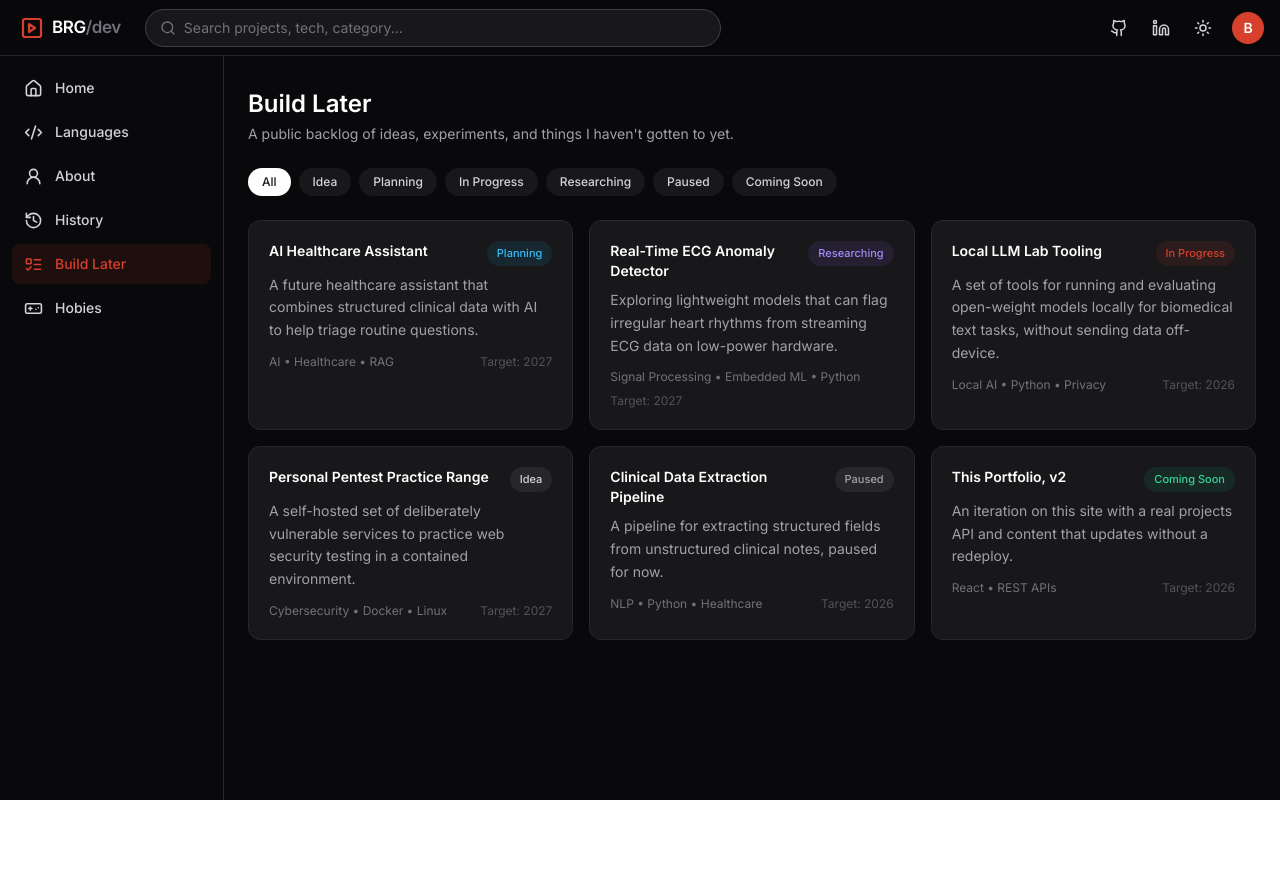
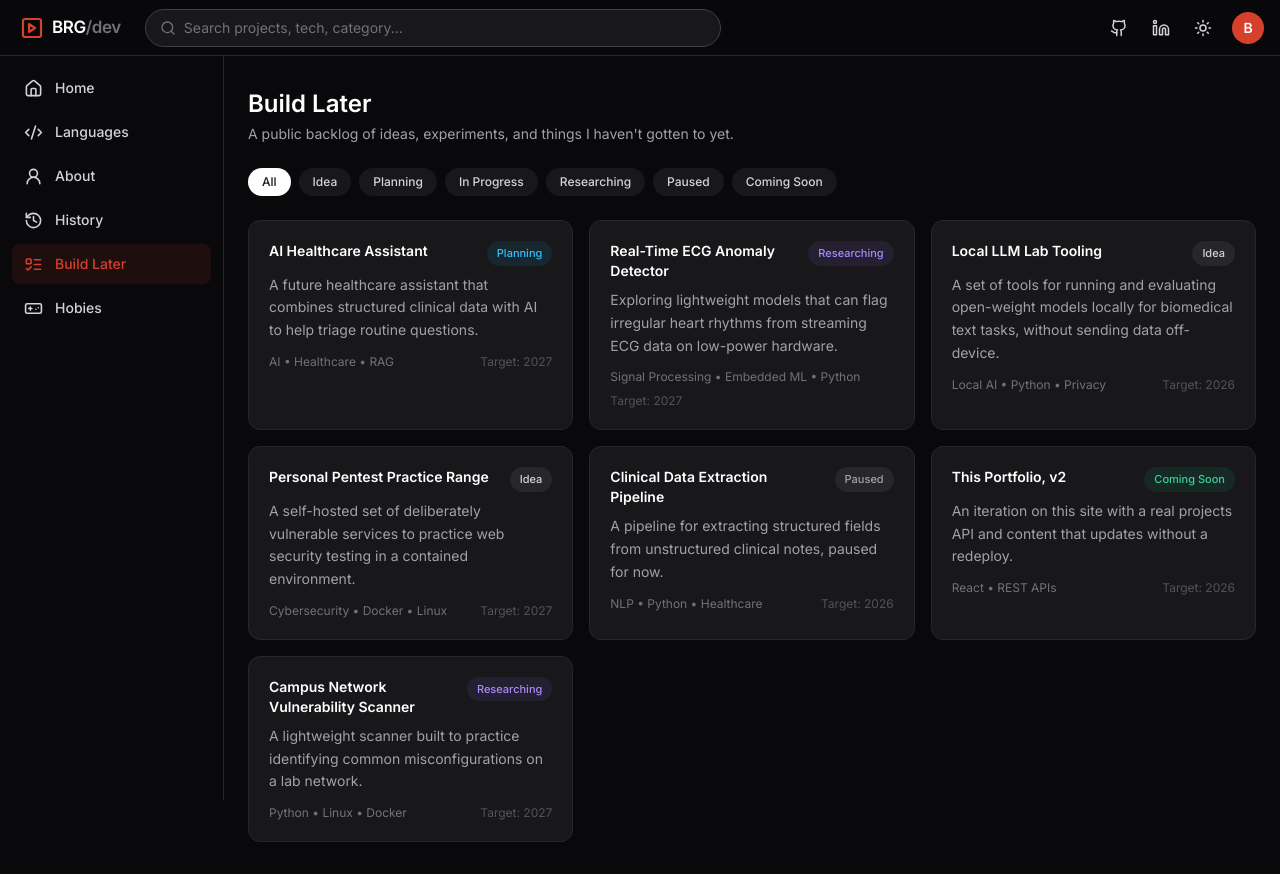
Before and after one commit to BRGOKA/PortfolioTube, a React (Vite) app: page /portfoliotube/build-later in a window 1280 px wide. Before the commit the page ends 800 px from the top, so only its background shows below. Built offline with nearby package versions, Linux system fonts and the light colour scheme.

Commit message:
added futer project

```diff
--- a/src/data/futureProjects.js
+++ b/src/data/futureProjects.js
@@ -30,7 +30,7 @@ export const futureProjects = [
   {
     id: "local-llm-lab-tools",
     title: "Local LLM Lab Tooling",
-    status: "In Progress",
+    status: "Idea",
     description:
       "A set of tools for running and evaluating open-weight models locally for biomedical text tasks, without sending data off-device.",
     technologies: ["Local AI", "Python", "Privacy"],
@@ -63,4 +63,13 @@ export const futureProjects = [
     technologies: ["React", "REST APIs"],
     expectedYear: 2026,
   },
+  {
+    id: "campus-security-scanner",
+    title: "Campus Network Vulnerability Scanner",
+    status: "Researching",
+    description:
+      "A lightweight scanner built to practice identifying common misconfigurations on a lab network.",
+    technologies: ["Python", "Linux", "Docker"],
+    expectedYear: 2027,
+  },
 ];
--- a/src/data/projects.js
+++ b/src/data/projects.js
@@ -127,29 +127,6 @@ export const projects = [
     learned:
       "this was a hobby project learned how to bypass antiviruses but still nt perfect.",
   },
-  // {
-  //   id: "campus-security-scanner",
-  //   title: "Campus Network Vulnerability Scanner",
-  //   description:
-  //     "A lightweight scanner built to practice identifying common misconfigurations on a lab network.",
-  //   thumbnail: "",
-  //   thumbnailGradient: "from-emerald-500 via-teal-600 to-zinc-900",
-  //   technologies: ["Python", "Linux", "Docker"],
-  //   category: "Cybersecurity",
-  //   year: 2025,
-  //   duration: "02:37",
-  //   featured: false,
-  //   github: "#",
-  //   demo: "#",
-  //   problem:
-  //     "Small lab networks accumulate default credentials, open ports, and outdated services that are easy to overlook.",
-  //   solution:
-  //     "A scanning tool that walks a defined IP range, checks for common misconfigurations, and produces a plain-language report.",
-  //   technical:
-  //     "Written in Python, containerized with Docker for repeatable runs, using socket-level scanning and a set of signature checks against known default configurations.",
-  //   learned:
-  //     "Working on offensive tooling even in a lab changed how I write defensive code in everything else I build.",
-  // },
   {
     id: "clinic-scheduling-app",
     title: "Clinic Scheduling Web App",
@@ -167,7 +144,7 @@ export const projects = [
     problem:
       "A small clinic was managing appointments through a shared spreadsheet, which caused double-bookings and missed reminders.",
     solution:
-      "A scheduling application with role-based views for staff and patients, automated reminder emails, and a calendar that prevents conflicting bookings.",
+      "A scheduling application with role-based views for staff and patients, automated reminders, and a calendar that prevents conflicting bookings.",
     technical:
       "An ASP.NET Core API backs a PostgreSQL database, with a React frontend for both the patient-facing booking flow and the internal staff calendar.",
     learned:
```
